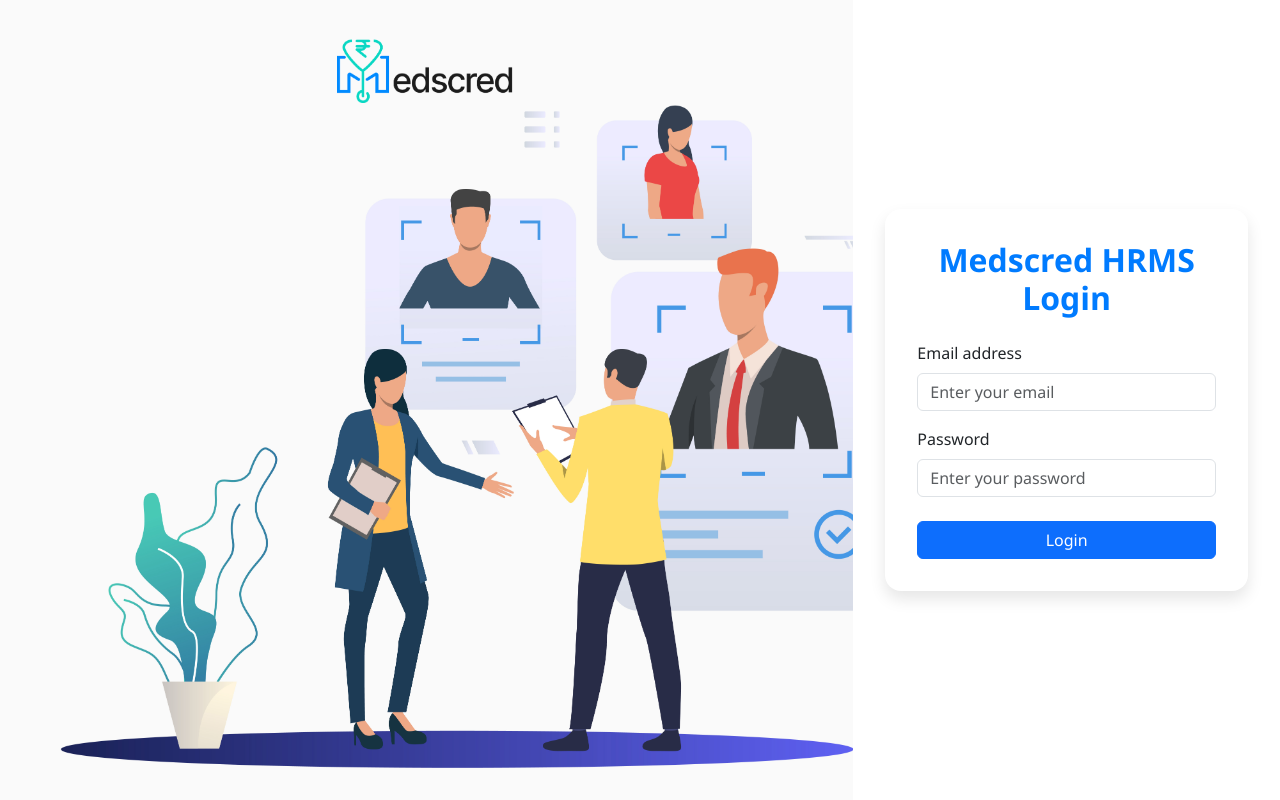
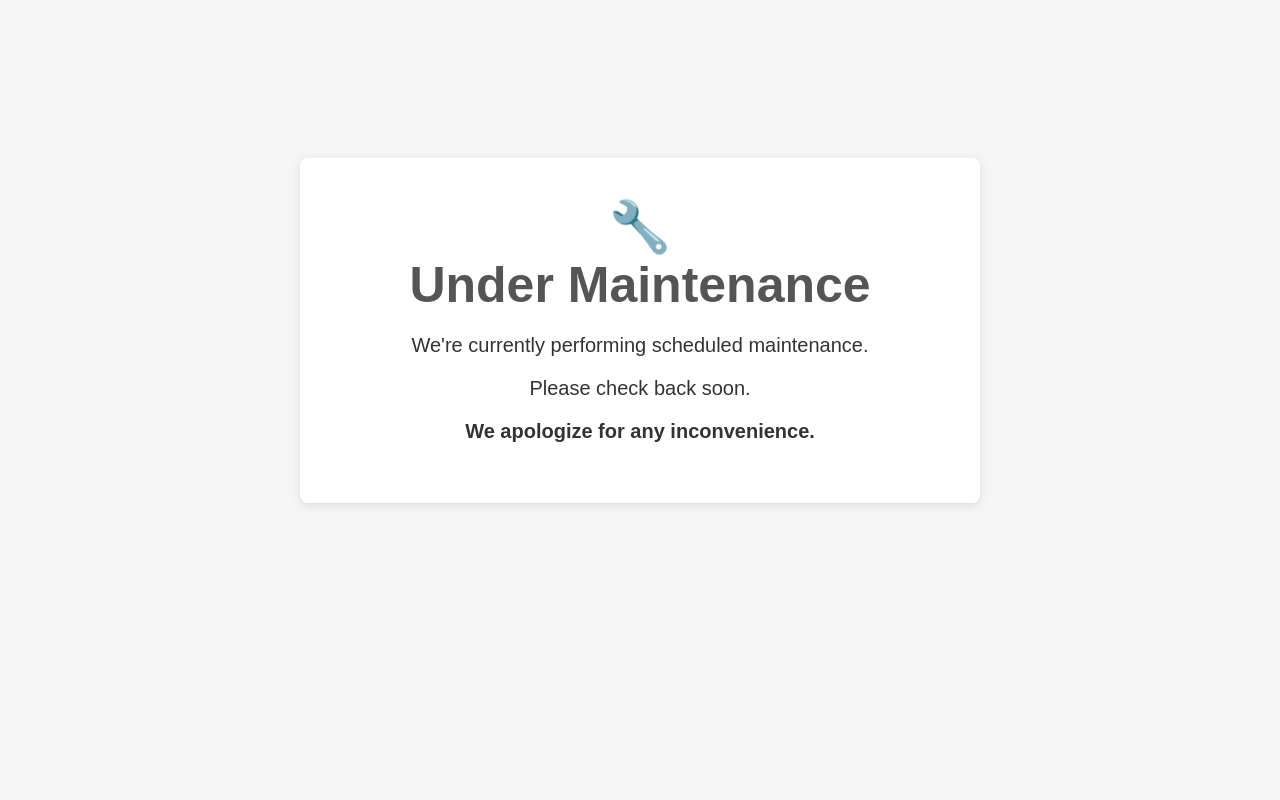
Before and after one commit to MedscredTech/hr-medscred, a Flask app: page / in a window 1280 px wide. Run offline with Flask 3, Linux system fonts and the light colour scheme.

Commit message:
under maintanance

```diff
--- a/templates/login.html
+++ b/templates/login.html
@@ -1,148 +1,55 @@
 <!DOCTYPE html>
 <html lang="en">
 <head>
-  <meta charset="UTF-8" />
-  <meta name="viewport" content="width=device-width, initial-scale=1" />
-  <title>Medscred HRMS Login</title>
-  <link rel="icon" type="image/png" href="{{ url_for('static', filename='images/favicon.png') }}">
-  <link rel="shortcut icon" type="image/png" href="{{ url_for('static', filename='images/favicon.png') }}">
-  <!-- Bootstrap 5 CSS CDN -->
-  <link href="https://cdn.jsdelivr.net/npm/bootstrap@5.3.3/dist/css/bootstrap.min.css" rel="stylesheet" />
+    <meta charset="UTF-8">
+    <meta name="viewport" content="width=device-width, initial-scale=1.0">
+    <title>Under Maintenance</title>
+    <meta name="robots" content="noindex, nofollow">
     <style>
-    html, body {
-      height: 100%;
+        body {
+            font-family: Arial, sans-serif;
+            text-align: center;
+            padding: 150px;
+            background-color: #f5f5f5;
+            color: #333;
+        }
+        h1 {
+            font-size: 50px;
             margin: 0;
-      font-family: 'Segoe UI', Tahoma, Geneva, Verdana, sans-serif;
-      background-color: #f8f9fa;
+            color: #555;
         }
-    .split-left {
-      display: flex;
-      align-items: center;
-      justify-content: center;
-      background: url('/static/images/bg2.jpg') no-repeat center center;
-      background-size: cover;
-      height: 100vh;
-      position: relative;
+        p {
+            font-size: 20px;
+            margin: 20px 0;
         }
-.split-left {
-  display: flex;
-  flex-direction: column;
-  align-items: center;        /* Center content horizontally */
-  justify-content: flex-start; /* Start at the top vertically */
-  background: url('/static/images/bg2.jpg') no-repeat center center;
-  background-size: cover;
-  height: 100vh;
-  position: relative;
+        .container {
+            max-width: 600px;
+            margin: 0 auto;
+            background: white;
+            padding: 40px;
+            border-radius: 8px;
+            box-shadow: 0 2px 10px rgba(0,0,0,0.1);
         }
-
-.logo-container {
-  padding: 10px;
-  max-width: 340px;
-  width: 100%;
-  margin-top: 24px;           /* Adjust as needed for spacing from top */
-  display: flex;
-  justify-content: center;   /* Center logo horizontally inside container */
-  align-items: center;
+        @media (max-width: 600px) {
+            body {
+                padding: 50px 20px;
             }
-
-
-    .logo-img {
-      max-width: 180px;
-      width: 100%;
-      height: auto;
-      display: block;
+            h1 {
+                font-size: 35px;
             }
-    .split-right {
-      display: flex;
-      align-items: center;
-      justify-content: center;
-      height: 100vh;
-      padding: 2rem;
-      background-color: #ffffff;
-    }
-    .login-card {
-      max-width: 400px;
-      width: 100%;
-      box-shadow: 0 0.5rem 1rem rgba(0,0,0,0.1);
-      border-radius: 1rem;
-      padding: 2rem;
-      background-color: #fff;
-    }
-    .login-card h2 {
-      margin-bottom: 1.5rem;
-      font-weight: 700;
-      color: #007bff;
-    }
-    .form-control:focus {
-      box-shadow: 0 0 0 0.2rem rgba(0,123,255,.25);
-      border-color: #007bff;
-    }
-    @media (max-width: 991px) {
-      .split-left {
-        display: none;
-      }
-      .split-right {
-        height: auto;
-        padding: 3rem 1.5rem;
-      }
-      body {
-        background-color: #f8f9fa;
+            p {
+                font-size: 16px;
             }
         }
     </style>
 </head>
 <body>
-  <div class="container-fluid h-100">
-    <div class="row h-100">
-      <!-- Left Side: Medscred Logo -->
-      <div class="col-lg-8 col-md-7 split-left d-none d-md-flex">
-        <div class="logo-container mx-auto">
-          <img src="{{ url_for('static', filename='images/medscred-logo.png') }}"
-               alt="Medscred Logo"
-               class="logo-img" />
+    <div class="container">
+        <h1>🔧</h1>
+        <h1>Under Maintenance</h1>
+        <p>We're currently performing scheduled maintenance.</p>
+        <p>Please check back soon.</p>
+        <p><strong>We apologize for any inconvenience.</strong></p>
     </div>
-      </div>
-      <!-- Right Side: Login Form -->
-      <div class="col-lg-4 col-md-5 split-right">
-        <div class="login-card">
-          <h2 class="text-center">Medscred HRMS Login</h2>
-          <form method="POST" action="{{ url_for('login') }}" novalidate>
-            <div class="mb-3">
-              <label for="email" class="form-label">Email address</label>
-              <input
-                type="email"
-                class="form-control"
-                id="email"
-                name="email"
-                placeholder="Enter your email"
-                required
-                autocomplete="username"
-              />
-            </div>
-            <div class="mb-4">
-              <label for="password" class="form-label">Password</label>
-              <input
-                type="password"
-                class="form-control"
-                id="password"
-                name="password"
-                placeholder="Enter your password"
-                required
-                autocomplete="current-password"
-              />
-            </div>
-            {% if error %}
-              <div class="alert alert-danger py-2" role="alert">
-                {{ error }}
-              </div>
-            {% endif %}
-            <button type="submit" class="btn btn-primary w-100">Login</button>
-          </form>
-        </div>
-      </div>
-    </div>
-  </div>
-  <!-- Bootstrap 5 JS Bundle with Popper -->
-  <script src="https://cdn.jsdelivr.net/npm/bootstrap@5.3.3/dist/js/bootstrap.bundle.min.js"></script>
 </body>
 </html>
```
Lines whose indentation alone changed are shown as unchanged.
